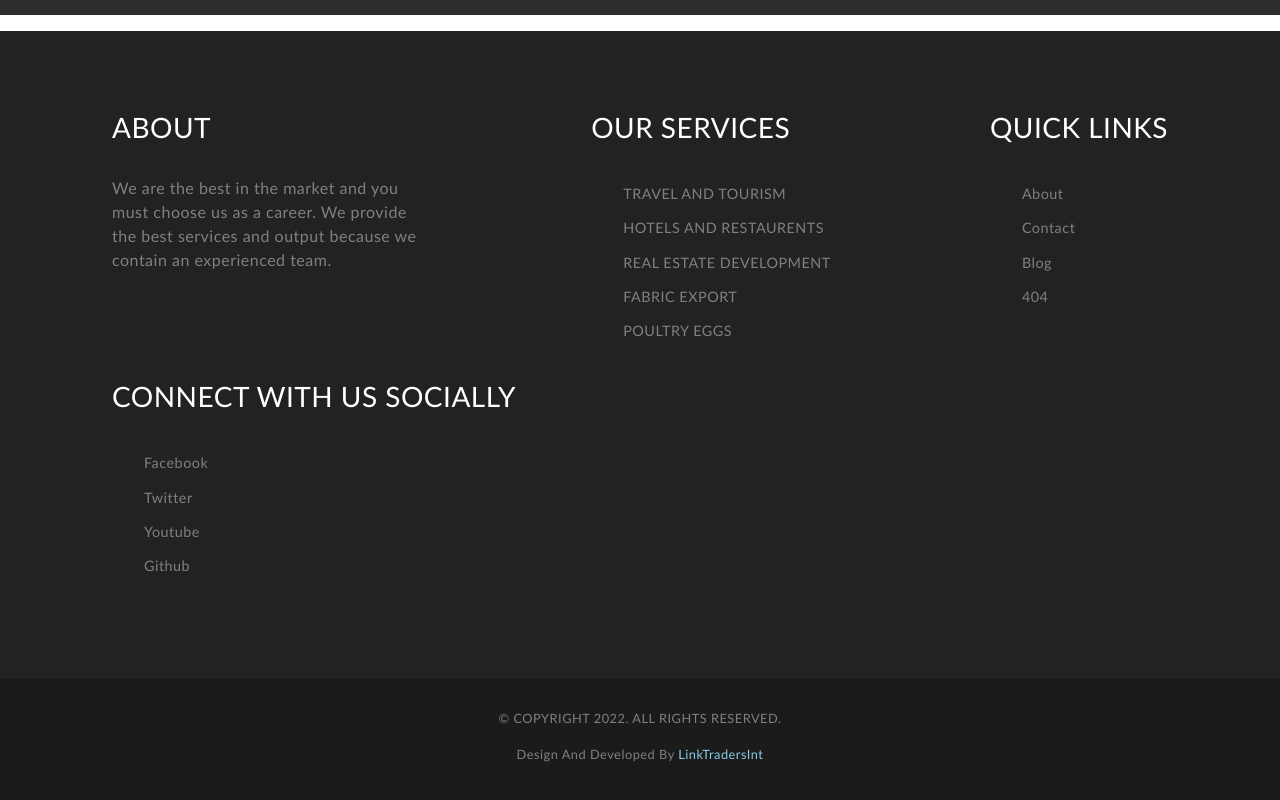
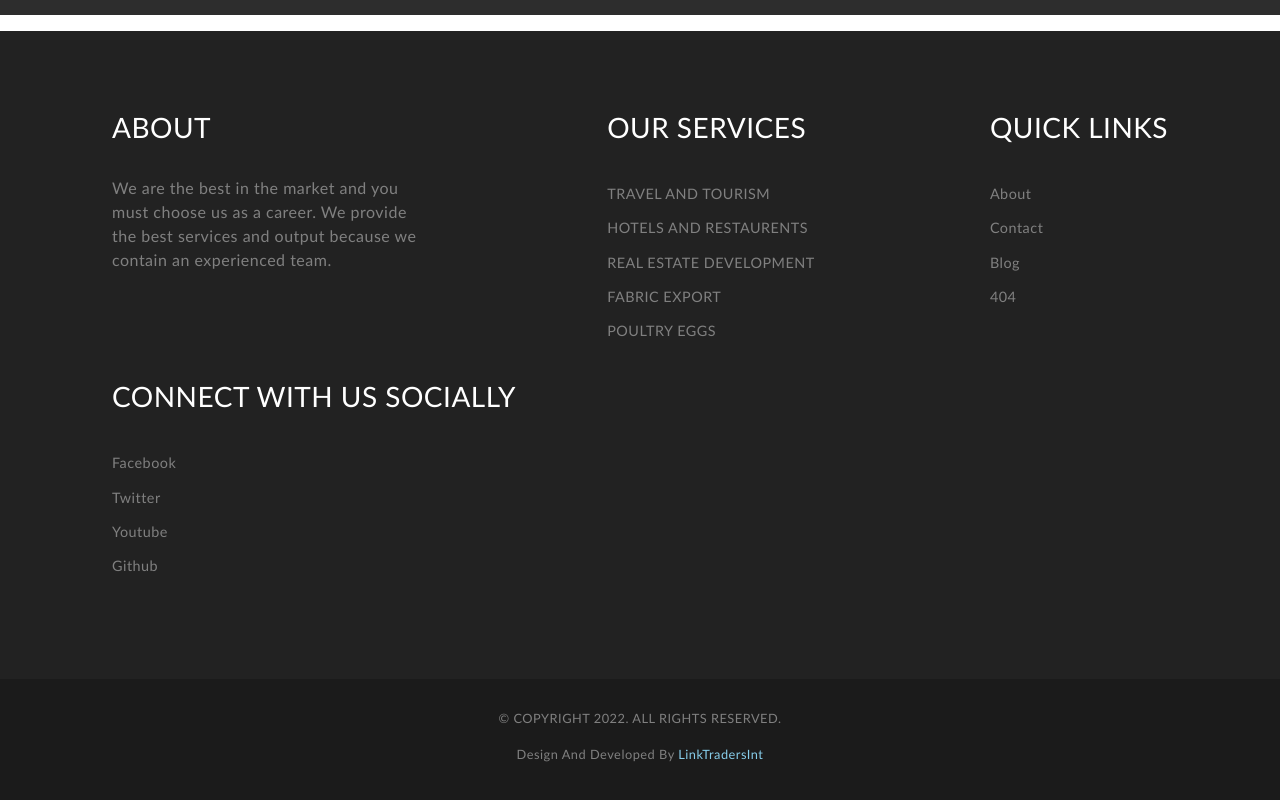
Before and after one commit to usmanmughal-mirza/trading-company, a React (Vite) app: page / in a window 1280 px wide. Shown: the part 2172-2972 px from the top of the page. Built offline with nearby package versions, Linux system fonts and the light colour scheme; grey boxes are pictures that could not be loaded.

Commit message:
ul padding set

```diff
--- a/src/App.css
+++ b/src/App.css
@@ -18,7 +18,7 @@ p {
   font-size: 1rem ;
 }
 ul{
-  padding: 0 ;
+  padding: 0 !important;
 }
 li{
  font-size: 0.9rem !important;
```
